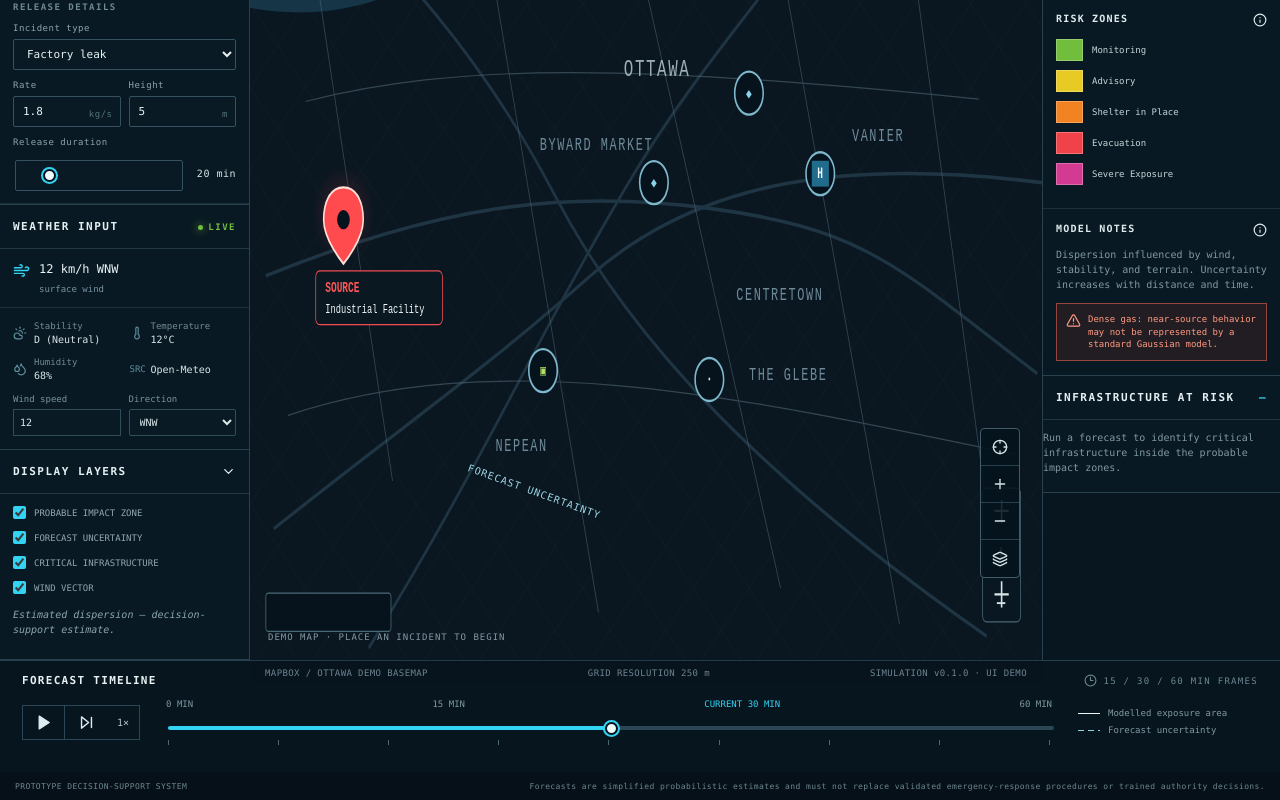
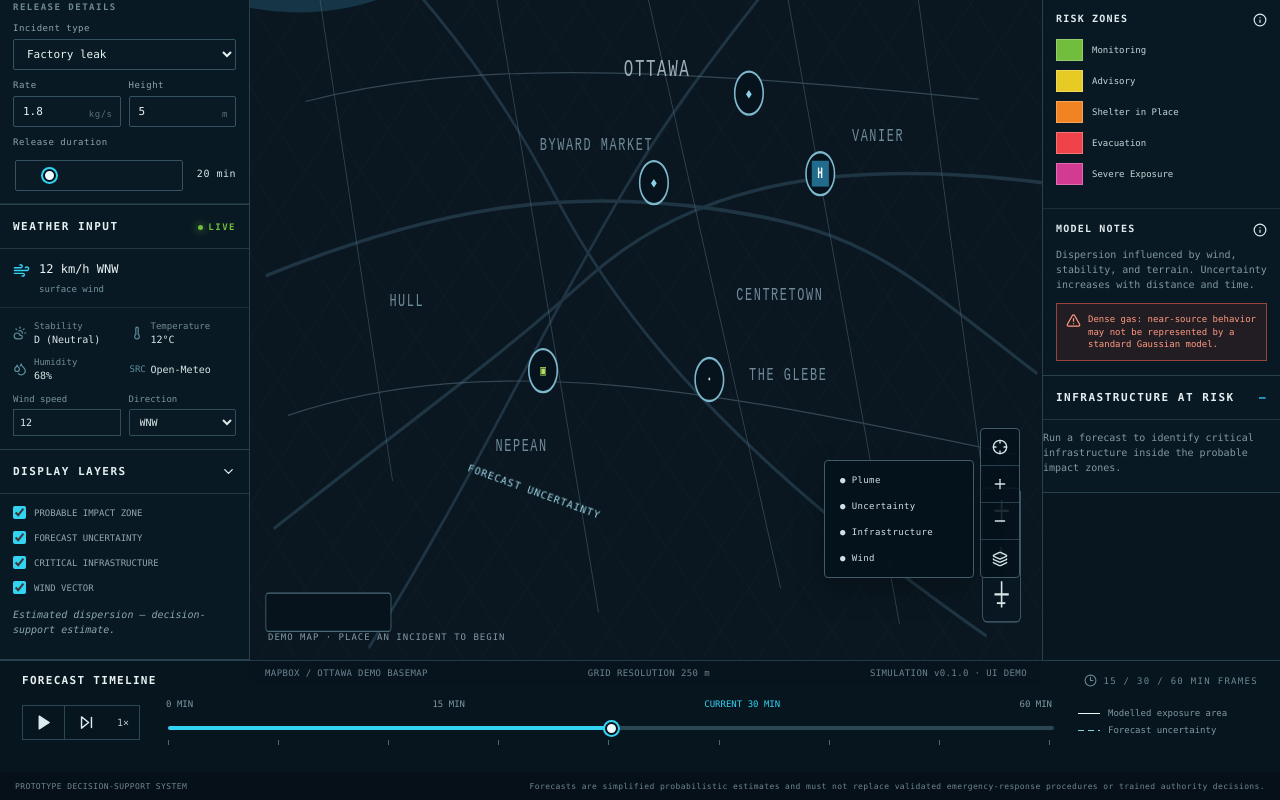
Before and after one commit to ranihassan00/RippleEffect, a Next.js app: page / in a window 1280 px wide. Both pictures are taken after a click on the button 1000 px from the left and 873 px from the top of the page. Shown: the part 315-1115 px from the top of the page. Built offline with nearby package versions, Linux system fonts and the light colour scheme.

Commit message:
feat: add interactive map controls

```diff
--- a/src/app/globals.base.css
+++ b/src/app/globals.base.css
@@ -36,8 +36,8 @@ button:disabled { cursor: wait; opacity: .7; }
 .left-rail { border-right: 1px solid var(--line); }
 .right-rail { border-left: 1px solid var(--line); }
 .map-column { min-width: 0; min-height: 0; position: relative; background: #091723; }
-.map-stage { position: relative; height: 100%; min-height: 530px; overflow: hidden; background: #0a1721; }
-.map-svg { width: 100%; height: 100%; display: block; }
+.map-stage { position: relative; height: 100%; min-height: 530px; overflow: hidden; background: #0a1721; touch-action: none; }
+.map-svg { width: 100%; height: 100%; display: block; transform-origin: 50% 50%; transition: transform .22s ease-out; will-change: transform; }
 .map-floating-card { position: absolute; left: 22px; top: 84px; display: flex; gap: 10px; align-items: center; min-width: 180px; padding: 12px 14px; border: 1px solid #406278; background: rgba(5, 19, 28, .88); box-shadow: 0 12px 30px rgba(0,0,0,.22); }
 .map-floating-card svg { color: var(--cyan); }
 .map-floating-card strong, .map-floating-card span { display: block; font: 11px var(--mono); }
@@ -49,6 +49,10 @@ button:disabled { cursor: wait; opacity: .7; }
 .map-toolbar button { width: 38px; height: 37px; display: grid; place-items: center; color: #d5e4e7; background: transparent; border: 0; border-bottom: 1px solid #29414f; }
 .map-toolbar button:last-child { border-bottom: 0; }
 .map-toolbar button:hover { color: var(--cyan); background: #102b38; }
+.map-toolbar button:focus-visible, .map-layer-popover button:focus-visible { outline: 2px solid var(--cyan); outline-offset: -2px; }
+.map-layer-popover { position: absolute; right: 68px; bottom: 82px; z-index: 3; display: grid; min-width: 150px; padding: 6px; border: 1px solid #425c69; border-radius: 4px; background: rgba(5,19,28,.96); box-shadow: 0 12px 30px rgba(0,0,0,.28); }
+.map-layer-popover button { padding: 8px 9px; color: #cfe0e3; background: transparent; border: 0; text-align: left; font: 9px var(--mono); letter-spacing: .4px; }
+.map-layer-popover button:hover { color: var(--cyan); background: #102b38; }
 .map-annotation { position: absolute; font: 10px var(--mono); letter-spacing: 1px; }
 .map-annotation--uncertainty { left: 27%; bottom: 18%; color: #9ed8e8; transform: rotate(20deg); }
 .map-map-label { position: absolute; left: 18px; bottom: 18px; color: #849aa5; font: 9px var(--mono); letter-spacing: 1px; }
--- a/src/components/map/IncidentMap.tsx
+++ b/src/components/map/IncidentMap.tsx
@@ -1,8 +1,9 @@
 "use client";
 
-import { Crosshair, Layers3, MapPin, Minus, Plus, RadioTower } from "lucide-react";
+import { Crosshair, Layers3, Minus, Plus } from "lucide-react";
+import { useRef, useState } from "react";
 import { useSimulation } from "@/hooks/useSimulation";
-import { mapPercentToGeo } from "@/lib/map-utils";
+import { mapPercentToGeo, panViewport, resetViewport, viewportPointToPercent, zoomViewport, type MapViewport } from "@/lib/map-utils";
 import { DEMO_INFRASTRUCTURE } from "@/lib/demo-data";
 import { PlumeLayer } from "@/components/map/PlumeLayer";
 import { WindIndicator } from "@/components/map/WindIndicator";
@@ -16,19 +17,83 @@ function InfrastructureGlyph({ type }: { type: string }) {
 }
 
 export function IncidentMap() {
-  const { incident, weather, forecast, currentFrame, layers, placeIncident } = useSimulation();
+  const { incident, weather, forecast, currentFrame, layers, placeIncident, toggleLayer } = useSimulation();
+  const [viewport, setViewport] = useState<MapViewport>(resetViewport);
+  const [layersOpen, setLayersOpen] = useState(false);
+  const [isDragging, setIsDragging] = useState(false);
+  const dragRef = useRef<{ x: number; y: number; viewport: MapViewport; moved: boolean } | null>(null);
+  const suppressClickRef = useRef(false);
   const minutes = currentFrame?.minutes ?? forecast.currentMinutes;
   const plumeVisible = layers.plume && forecast.status !== "idle";
+  const markerX = ((incident.longitude + 75.82) / 0.16) * 1000;
+  const markerY = ((45.47 - incident.latitude) / 0.045) * 760;
 
   function handleMapClick(event: React.MouseEvent<HTMLDivElement>) {
+    if (suppressClickRef.current || (event.target instanceof Element && event.target.closest("button"))) {
+      suppressClickRef.current = false;
+      return;
+    }
     const rect = event.currentTarget.getBoundingClientRect();
-    const point = mapPercentToGeo(((event.clientX - rect.left) / rect.width) * 100, ((event.clientY - rect.top) / rect.height) * 100);
-    placeIncident(point.latitude, point.longitude);
+    const width = rect.width || 1000;
+    const height = rect.height || 760;
+    const point = viewportPointToPercent({ x: event.clientX - rect.left, y: event.clientY - rect.top }, viewport, width, height);
+    const geo = mapPercentToGeo(Math.max(0, Math.min(100, point.xPct)), Math.max(0, Math.min(100, point.yPct)));
+    placeIncident(geo.latitude, geo.longitude);
+  }
+
+  function handlePointerDown(event: React.PointerEvent<HTMLDivElement>) {
+    if (event.target instanceof Element && event.target.closest("button")) return;
+    dragRef.current = { x: event.clientX, y: event.clientY, viewport, moved: false };
+    suppressClickRef.current = false;
+    setIsDragging(false);
+  }
+
+  function handlePointerMove(event: React.PointerEvent<HTMLDivElement>) {
+    const drag = dragRef.current;
+    if (!drag) return;
+    const dx = event.clientX - drag.x;
+    const dy = event.clientY - drag.y;
+    if (Math.abs(dx) + Math.abs(dy) < 6) return;
+    drag.moved = true;
+    suppressClickRef.current = true;
+    setIsDragging(true);
+    setViewport(panViewport(drag.viewport, (dx / (event.currentTarget.clientWidth || 1000)) * 100, (dy / (event.currentTarget.clientHeight || 760)) * 100));
+  }
+
+  function handlePointerUp() {
+    dragRef.current = null;
+    setIsDragging(false);
+  }
+
+  function handleToolbarKeyDown(event: React.KeyboardEvent<HTMLButtonElement>, action: () => void) {
+    if (event.key === "Enter" || event.key === " ") {
+      event.preventDefault();
+      action();
+    }
+  }
+
+  function stopMapEvent(event: React.SyntheticEvent) {
+    event.stopPropagation();
+  }
+
+  const mapTransform = `translate(${viewport.offsetX}% ${viewport.offsetY}%) scale(${viewport.scale})`;
+
+  function renderLayerButton(layer: string, label: string) {
+    const visible = Boolean(layers[layer]);
+    return <button key={layer} aria-label={`${visible ? "Hide" : "Show"} ${label.toLowerCase()} layer`} onClick={(event) => { stopMapEvent(event); toggleLayer(layer); }} onKeyDown={(event) => handleToolbarKeyDown(event, () => toggleLayer(layer))}>{visible ? "●" : "○"} {label}</button>;
+  }
+
+  function handleZoom(factor: number) {
+    setViewport((current) => zoomViewport(current, factor));
+  }
+
+  function handleReset() {
+    setViewport(resetViewport());
   }
 
   return (
-    <div className="map-stage" onClick={handleMapClick} role="application" aria-label="Ottawa forecast map. Click to place the incident location.">
-      <svg className="map-svg" viewBox="0 0 1000 760" preserveAspectRatio="none" aria-hidden="true">
+    <div className="map-stage" onClick={handleMapClick} onPointerDown={handlePointerDown} onPointerMove={handlePointerMove} onPointerUp={handlePointerUp} data-dragging={String(isDragging)} data-map-scale={viewport.scale} role="application" aria-label="Ottawa forecast map. Click to place the incident location.">
+      <svg className="map-svg" style={{ transform: mapTransform, transformOrigin: "50% 50%" }} viewBox="0 0 1000 760" preserveAspectRatio="none" aria-hidden="true">
         <defs>
           <filter id="map-glow"><feGaussianBlur stdDeviation="8" /></filter>
           <pattern id="city-grid" width="70" height="70" patternUnits="userSpaceOnUse"><path d="M0 0 L70 70 M70 0 L0 70" stroke="#1f3544" strokeWidth="1" opacity="0.32" /></pattern>
@@ -44,15 +109,16 @@ export function IncidentMap() {
         <g fontFamily="ui-monospace, monospace" fill="#6f8a99" fontSize="15" letterSpacing="2"><text x="502" y="108">OTTAWA RIVER</text><text x="472" y="271" fill="#9caeb7" fontSize="20">OTTAWA</text><text x="366" y="333">BYWARD MARKET</text><text x="630" y="525">THE GLEBE</text><text x="760" y="325">VANIER</text><text x="176" y="463">HULL</text><text x="310" y="585">NEPEAN</text><text x="614" y="458">CENTRETOWN</text></g>
         <PlumeLayer minutes={minutes} visible={plumeVisible} uncertaintyVisible={layers.uncertainty} />
         {layers.infrastructure && DEMO_INFRASTRUCTURE.map((feature) => <g key={feature.id} transform={`translate(${feature.x * 10},${feature.y * 7.5})`}><circle r="18" fill="#06131c" stroke="#7eb8cd" strokeWidth="2" /><foreignObject x="-11" y="-11" width="22" height="22"><InfrastructureGlyph type={feature.type} /></foreignObject></g>)}
-        <g transform="translate(118 386)"><circle r="30" fill="#ff3d4e" opacity="0.12" filter="url(#map-glow)" /><path d="M0 -22 C -18 -22 -25 -8 -25 5 C -25 22 0 42 0 42 S 25 22 25 5 C 25 -8 18 -22 0 -22Z" fill="#ff4a4e" stroke="#ffe0d7" strokeWidth="2" /><circle cy="5" r="8" fill="#07131c" /><rect x="-35" y="48" width="160" height="45" rx="5" fill="#091821" stroke="#f24b51" /><text x="-23" y="66" fill="#ff5657" fontFamily="ui-monospace, monospace" fontSize="12" fontWeight="700">SOURCE</text><text x="-23" y="83" fill="#f4f8f8" fontFamily="ui-monospace, monospace" fontSize="11">Industrial Facility</text></g>
+        <g transform={`translate(${markerX} ${markerY})`} aria-label={`Incident source at ${incident.latitude}, ${incident.longitude}`}><circle r="30" fill="#ff3d4e" opacity="0.12" filter="url(#map-glow)" /><path d="M0 -22 C -18 -22 -25 -8 -25 5 C -25 22 0 42 0 42 S 25 22 25 5 C 25 -8 18 -22 0 -22Z" fill="#ff4a4e" stroke="#ffe0d7" strokeWidth="2" /><circle cy="5" r="8" fill="#07131c" /><rect x="-35" y="48" width="160" height="45" rx="5" fill="#091821" stroke="#f24b51" /><text x="-23" y="66" fill="#ff5657" fontFamily="ui-monospace, monospace" fontSize="12" fontWeight="700">SOURCE</text><text x="-23" y="83" fill="#f4f8f8" fontFamily="ui-monospace, monospace" fontSize="11">Industrial Facility</text></g>
         <g transform="translate(26 30)"><rect width="46" height="48" rx="4" fill="#0a1b27" stroke="#8396a1" /><path d="M23 8 L16 25 L23 22 L30 25Z" fill="#f1f5f6" /><text x="18" y="39" fill="#b9c5c8" fontSize="12" fontFamily="ui-monospace, monospace">N</text></g>
         <g transform="translate(925 616)"><rect width="48" height="112" rx="5" fill="#081722" stroke="#4b6674" /><path d="M24 10v19M15 19h18M24 78v22M15 89h18" stroke="#dae5e6" strokeWidth="2" /><text x="17" y="62" fill="#d7e3e5" fontSize="22">+</text><text x="17" y="104" fill="#d7e3e5" fontSize="22">−</text></g>
         <g transform="translate(20 704)"><rect width="158" height="32" rx="3" fill="#07131c" stroke="#4a6977" /><path d="M18 717h102M18 712v10M69 712v10M120 712v10" stroke="#f4f8f8" strokeWidth="2" /><text x="128" y="725" fill="#c6d6da" fontFamily="ui-monospace, monospace" fontSize="10">2 km</text></g>
       </svg>
-      <WindIndicator direction={weather.windDirection} speed={weather.windSpeedKmh} />
+      {layers.wind && <WindIndicator direction={weather.windDirection} speed={weather.windSpeedKmh} />}
       <div className="map-annotation map-annotation--uncertainty">{layers.uncertainty ? "FORECAST UNCERTAINTY" : "UNCERTAINTY HIDDEN"}</div>
       <div className="map-map-label">{forecast.status === "idle" ? "DEMO MAP · PLACE AN INCIDENT TO BEGIN" : `MODEL FRAME · ${minutes} MINUTES`}</div>
-      <div className="map-toolbar"><button aria-label="Recenter map"><Crosshair size={16} /></button><button aria-label="Zoom in"><Plus size={16} /></button><button aria-label="Zoom out"><Minus size={16} /></button><button aria-label="Toggle layers"><Layers3 size={16} /></button></div>
+      <div className="map-toolbar" onPointerDown={stopMapEvent}><button aria-label="Recenter map" onClick={(event) => { stopMapEvent(event); handleReset(); }} onKeyDown={(event) => handleToolbarKeyDown(event, handleReset)}><Crosshair size={16} /></button><button aria-label="Zoom in" onClick={(event) => { stopMapEvent(event); handleZoom(1.25); }} onKeyDown={(event) => handleToolbarKeyDown(event, () => handleZoom(1.25))}><Plus size={16} /></button><button aria-label="Zoom out" onClick={(event) => { stopMapEvent(event); handleZoom(0.8); }} onKeyDown={(event) => handleToolbarKeyDown(event, () => handleZoom(0.8))}><Minus size={16} /></button><button aria-label="Toggle layers" aria-expanded={layersOpen} onClick={(event) => { stopMapEvent(event); setLayersOpen((open) => !open); }} onKeyDown={(event) => handleToolbarKeyDown(event, () => setLayersOpen((open) => !open))}><Layers3 size={16} /></button></div>
+      {layersOpen && <div className="map-layer-popover" role="group" aria-label="Map layers" onPointerDown={stopMapEvent}>{renderLayerButton("plume", "Plume")}{renderLayerButton("uncertainty", "Uncertainty")}{renderLayerButton("infrastructure", "Infrastructure")}{renderLayerButton("wind", "Wind")}</div>}
     </div>
   );
 }
```
Also changed, not shown: 1 other file (tests, documents, lock files or other folders).
